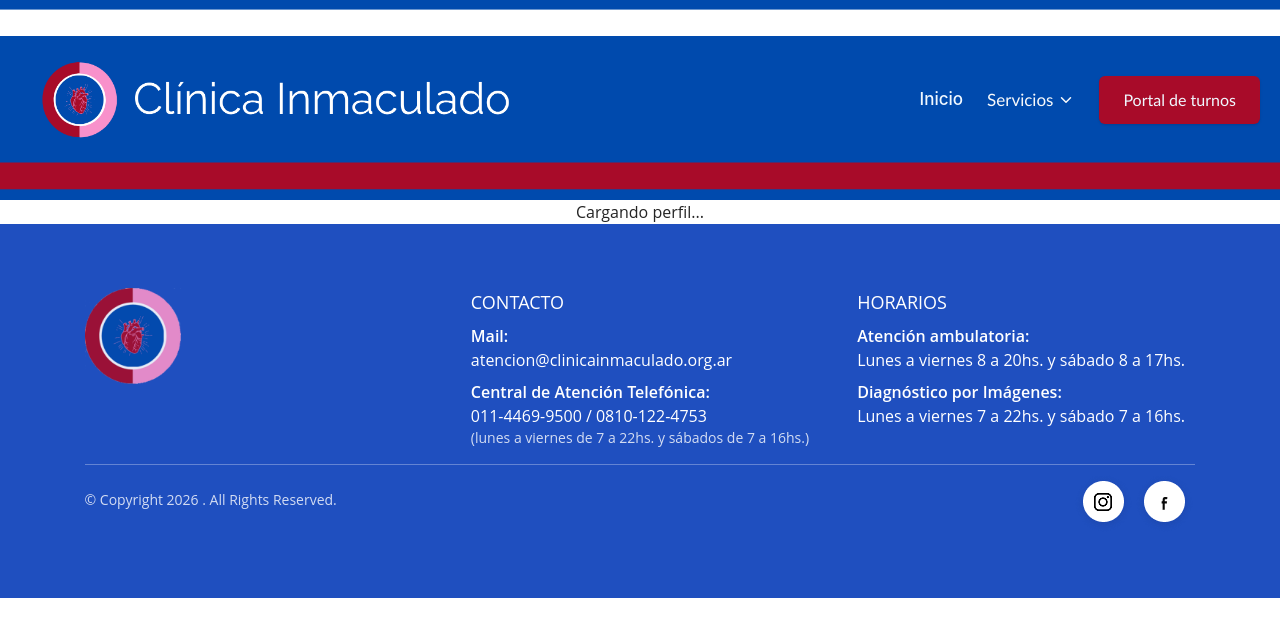
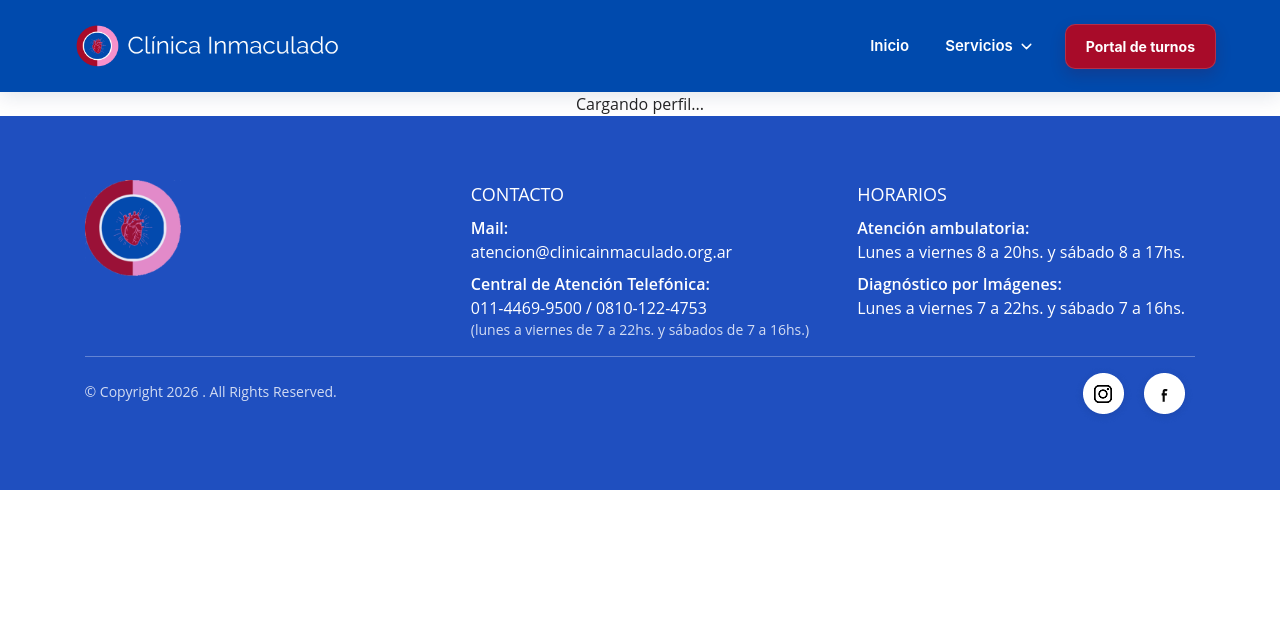
Before and after one commit to AngelaMiniello/pgestion-turnos, a React (Vite) app in the folder front/: page /profile in a window 1280 px wide. Shown: the top 636 px of the page. Built offline with nearby package versions, Linux system fonts and the light colour scheme.

Commit message:
nav changes

```diff
--- a/front/src/components/NavBar/NavBar.jsx
+++ b/front/src/components/NavBar/NavBar.jsx
@@ -1,50 +1,78 @@
-import { Link } from "react-router-dom";
+import { Link, useNavigate } from "react-router-dom";
+import { useEffect, useRef, useState } from "react";
+import { Menu, X } from "lucide-react";
 import styles from "./NavBar.module.css";
-import { useEffect, useState, useRef } from "react";
-import { useNavigate } from "react-router-dom";
 import ServicesMenu from "./ServicesMenu";
 
 function NavBar() {
-  const [ user, setUser ] = useState(null);
+  const [user, setUser] = useState(null);
+  const [isOpen, setIsOpen] = useState(false);
+
   const navigate = useNavigate();
-  const [isOpen, setIsOpen] = useState(false);
   const menuRef = useRef(null);
 
   useEffect(() => {
     const getUser = () => {
-    setUser(JSON.parse(localStorage.getItem("user")));
+      const storedUser = localStorage.getItem("user");
+
+      try {
+        setUser(storedUser ? JSON.parse(storedUser) : null);
+      } catch {
+        setUser(null);
+      }
     };
+
     getUser();
 
     window.addEventListener("userChange", getUser);
+
+    return () => {
+      window.removeEventListener("userChange", getUser);
+    };
+  }, []);
+
+  useEffect(() => {
+    const handleClickOutside = (event) => {
+      if (
+        menuRef.current &&
+        !menuRef.current.contains(event.target)
+      ) {
+        setIsOpen(false);
+      }
+    };
+
+    document.addEventListener("mousedown", handleClickOutside);
+
+    return () => {
+      document.removeEventListener(
+        "mousedown",
+        handleClickOutside
+      );
+    };
   }, []);
 
   const handleLogout = () => {
     localStorage.removeItem("user");
     setUser(null);
+    setIsOpen(false);
     navigate("/");
   };
 
-  useEffect(() => {
-  function handleClickOutside(event) {
-    if (menuRef.current && !menuRef.current.contains(event.target)) {
+  const handleNavigation = () => {
     setIsOpen(false);
-    }
-  }
-
-  document.addEventListener("mousedown", handleClickOutside);
-
-  return () => {
-    document.removeEventListener("mousedown", handleClickOutside);
   };
-}, []);
 
   return (
     <header className={styles.header}>
-      <Link to="/">
+      <div className={styles.headerInner}>
+        <Link
+          to="/"
+          className={styles.logoLink}
+          onClick={handleNavigation}
+        >
           <img
             src="/assets/img/logo.png"
-          alt="Logo"
+            alt="Clínica"
             className={styles.logo}
           />
         </Link>
@@ -52,50 +80,68 @@ function NavBar() {
         <button
           className={styles.menuButton}
           onClick={() => setIsOpen(!isOpen)}
+          aria-label={isOpen ? "Cerrar menú" : "Abrir menú"}
+          aria-expanded={isOpen}
         >
-        ☰
+          {isOpen ? <X size={25} /> : <Menu size={25} />}
         </button>
 
-      <nav>
-        <ul ref={menuRef}
+        <nav
+          ref={menuRef}
           className={`${styles.nav} ${
-    isOpen ? styles.navOpen : styles.navClosed
+            isOpen ? styles.navOpen : ""
           }`}
         >
-          <li className="cursor-pointer text-[17px] text-gray-50 hover:text-[#f891cb] font-sans"><Link to="/">Inicio</Link></li>
-          {user ?  (
+          <Link
+            to="/"
+            className={styles.navLink}
+            onClick={handleNavigation}
+          >
+            Inicio
+          </Link>
+
+          {user ? (
             <>
-              <li>
-                <Link to="/appointments">Mis turnos</Link>
-              </li>
-              <li>
-                <Link to="/profile">Mi perfil</Link>
-              </li>
-              <li>
-                <button onClick={handleLogout} className={styles.logoutButton}>Cerrar Sesión</button>
-              </li>
-            </> ) : (
+              <Link
+                to="/appointments"
+                className={styles.navLink}
+                onClick={handleNavigation}
+              >
+                Mis turnos
+              </Link>
+
+              <Link
+                to="/profile"
+                className={styles.navLink}
+                onClick={handleNavigation}
+              >
+                Mi perfil
+              </Link>
+
+              <button
+                onClick={handleLogout}
+                className={styles.logoutButton}
+              >
+                Cerrar sesión
+              </button>
+            </>
+          ) : (
             <>
-              <ServicesMenu/>
-            <li>
+              <ServicesMenu
+                closeMenu={() => setIsOpen(false)}
+              />
+
               <Link
                 to="/portal"
-              className="
-  block w-full text-center
-  rounded-md bg-[#a80b29]
-  px-4 py-2 text-sm
-  md:px-6 md:py-3 md:text-base
-  text-white font-medium shadow-sm transition
-"
+                className={styles.portalButton}
+                onClick={handleNavigation}
               >
                 Portal de turnos
               </Link>
-            </li>
-            </>)}
-        </ul>
+            </>
+          )}
         </nav>
-
-
+      </div>
     </header>
   );
 }
--- a/front/src/components/NavBar/NavBar.module.css
+++ b/front/src/components/NavBar/NavBar.module.css
@@ -1,155 +1,320 @@
 .header {
-  background-image: url("/assets/img/navBackground.png");
-  background-size: contain;
-  height: 200px;
+  position: relative;
+  z-index: 1000;
+  width: 100%;
+  min-height: 92px;
+
+  background:
+    linear-gradient(
+      90deg,
+      rgba(0, 74, 173, 0.97),
+      rgba(0, 74, 173, 0.92)
+    ),
+    url("/assets/img/navBackground.png");
+
+  background-size: cover;
+  background-position: center;
+
+  box-shadow: 0 4px 20px rgba(0, 35, 90, 0.12);
+}
+
+.headerInner {
+  width: 100%;
+  max-width: 1440px;
+  min-height: 92px;
+  margin: 0 auto;
+  padding: 0 5%;
+
   display: flex;
+  align-items: center;
   justify-content: space-between;
+
+  box-sizing: border-box;
+}
+
+.logoLink {
+  display: flex;
   align-items: center;
-  position: relative;
-  padding: 0 20px;
+  flex-shrink: 0;
 }
 
 .logo {
-  height: 100px;
-  max-width: 500px;
+  display: block;
+  width: auto;
+  height: 70px;
+  max-width: 280px;
+  object-fit: contain;
+
+  transition: transform 0.25s ease;
 }
+
+.logo:hover {
+  transform: scale(1.02);
+}
+
+/* -------------------------
+   NAVEGACIÓN
+------------------------- */
 
 .nav {
   display: flex;
-  gap: 1.5rem;
-  font-family:'Gill Sans', 'Gill Sans MT', Calibri, 'Trebuchet MS', sans-serif;
-  font-size: 1.2rem;
-  font-weight: 500;
-  list-style: none;
-  justify-content: end;
   align-items: center;
+  justify-content: flex-end;
+  gap: 8px;
+
+  font-family: "Inter", "Segoe UI", Arial, sans-serif;
 }
 
-.nav a {
+.navLink {
+  position: relative;
+
+  display: flex;
+  align-items: center;
+
+  padding: 10px 14px;
+
+  color: #ffffff;
   text-decoration: none;
-  color: aliceblue;
+
+  font-size: 15px;
+  font-weight: 600;
+
+  border-radius: 10px;
+
+  transition:
+    background-color 0.25s ease,
+    color 0.25s ease;
 }
 
-.nav a:hover {
-  color: #f891cb;
+.navLink:hover {
+  color: #ffffff;
+  background-color: rgba(255, 255, 255, 0.12);
 }
 
-.logoutButton {
-  background-color: #a80b29;
-  color: white;
-  border: none;
-  padding: 10px 20px;
-  border-radius: 5px;
-  cursor: pointer;
-  font-size: 1rem;
+/* -------------------------
+   PORTAL
+------------------------- */
+
+.portalButton {
+  display: flex;
+  align-items: center;
+  justify-content: center;
+
+  margin-left: 8px;
+  padding: 11px 20px;
+
+  color: #ffffff;
+  background: #a80b29;
+
+  border: 1px solid rgba(255, 255, 255, 0.15);
+  border-radius: 10px;
+
+  text-decoration: none;
+
+  font-size: 14px;
+  font-weight: 700;
+
+  box-shadow: 0 6px 15px rgba(90, 0, 20, 0.18);
+
+  transition:
+    transform 0.25s ease,
+    background-color 0.25s ease,
+    box-shadow 0.25s ease;
 }
 
-i {
-  height: 30px;
-  width: 30px;
-  cursor: pointer;
-  color: aliceblue;
+.portalButton:hover {
+  color: #ffffff;
+  background: #920923;
+  transform: translateY(-2px);
+  box-shadow: 0 9px 20px rgba(90, 0, 20, 0.25);
 }
 
-/* BOTÓN HAMBURGUESA (oculto en desktop) */
+/* -------------------------
+   LOGOUT
+------------------------- */
+
+.logoutButton {
+  margin-left: 8px;
+  padding: 10px 16px;
+
+  color: #ffffff;
+  background: rgba(168, 11, 41, 0.95);
+
+  border: 1px solid rgba(255, 255, 255, 0.12);
+  border-radius: 10px;
+
+  cursor: pointer;
+
+  font-family: inherit;
+  font-size: 14px;
+  font-weight: 600;
+
+  transition:
+    transform 0.25s ease,
+    background-color 0.25s ease;
+}
+
+.logoutButton:hover {
+  background: #920923;
+  transform: translateY(-2px);
+}
+
+/* -------------------------
+   HAMBURGUESA
+------------------------- */
+
 .menuButton {
   display: none;
-  font-size: 1.8rem;
-  background: none;
-  border: none;
-  color: white;
+
+  width: 44px;
+  height: 44px;
+
+  align-items: center;
+  justify-content: center;
+
+  color: #ffffff;
+  background: rgba(255, 255, 255, 0.1);
+
+  border: 1px solid rgba(255, 255, 255, 0.2);
+  border-radius: 10px;
+
   cursor: pointer;
-  margin-right: 20px;
+
+  transition:
+    background-color 0.25s ease,
+    transform 0.25s ease;
 }
 
-/* ===== MOBILE ===== */
-@media (max-width: 768px) {
-  .header {
-  background-image: url("/assets/img/navBackground.png");
-  background-size: contain;
-  height: 80px;
-  display: flex;
-  justify-content: flex-start;
-  align-items: center;
+.menuButton:hover {
+  background: rgba(255, 255, 255, 0.18);
 }
 
-  /* mostrar botón */
-  .menuButton {
-    display: block;
-    font-size: 1rem;
-    align-items: end;
-    margin: 0%;
-    margin-left: auto;
-    margin-right: 10px;
+.menuButton:active {
+  transform: scale(0.95);
+}
+
+/* -------------------------
+   TABLET
+------------------------- */
+
+@media (max-width: 1024px) {
+  .header,
+  .headerInner {
+    min-height: 82px;
   }
 
-  /* menu cerrado */
-  .navClosed {
-    display: none;
+  .headerInner {
+    padding: 0 4%;
   }
 
-  /* menu abierto */
-  .navOpen {
+  .logo {
+    height: 62px;
+    max-width: 240px;
+  }
+
+  .nav {
+    gap: 3px;
+  }
+
+  .navLink {
+    padding: 9px 10px;
+    font-size: 14px;
+  }
+
+  .portalButton {
+    padding: 10px 14px;
+    font-size: 13px;
+  }
+}
+
+/* -------------------------
+   MOBILE
+------------------------- */
+
+@media (max-width: 768px) {
+  .header,
+  .headerInner {
+    min-height: 76px;
+  }
+
+  .headerInner {
+    padding: 0 18px;
+  }
+
+  .logo {
+    height: 52px;
+    max-width: 210px;
+  }
+
+  .menuButton {
     display: flex;
-    flex-direction: column;
+  }
+
+  .nav {
     position: absolute;
     top: 100%;
     right: 0;
-    width: 60%;
-    align-items: flex-start;
 
-    background-color: #004aad;
-    backdrop-filter: blur(4px);
+    width: min(320px, 88vw);
 
-    padding: 20px;
-    gap: 1.3rem;
-    z-index: 999;
-    border-radius: 0 0 8px 8px;
+    display: none;
+    flex-direction: column;
+    align-items: stretch;
+
+    padding: 14px;
+
+    background: rgba(0, 74, 173, 0.98);
+    backdrop-filter: blur(12px);
+
+    border-radius: 0 0 0 18px;
+
+    box-shadow: -8px 12px 30px rgba(0, 30, 80, 0.2);
+
+    animation: menuOpen 0.2s ease;
   }
 
-    .navOpen li {
-    width: 100%; /* 👈 estabiliza todo */
-    font-size: 0.9rem;
+  .navOpen {
+    display: flex;
   }
 
-  .navOpen a {
-  display: block;
-  width: 100%;
-}
+  .navLink {
+    width: 100%;
+    box-sizing: border-box;
 
-  /* achicar logo */
-  .logo {
-    height: 50px;
+    padding: 13px 14px;
+
+    font-size: 15px;
+  }
+
+  .portalButton {
+    width: 100%;
+    box-sizing: border-box;
+
+    margin: 6px 0 0;
+
+    padding: 13px;
+  }
+
+  .logoutButton {
+    width: 100%;
+    margin: 4px 0 0;
+
+    padding: 13px;
   }
 }
 
-@media (min-width: 769px) and (max-width: 1024px) {
-  .header {
-    padding: 0 20px;
-    height: 120px;
+/* -------------------------
+   ANIMACIÓN
+------------------------- */
+
+@keyframes menuOpen {
+  from {
+    opacity: 0;
+    transform: translateY(-8px);
   }
 
-  .logo {
-    height: 70px;
-  }
-
-  .nav {
-    gap: 1rem;
-    font-size: 2rem;
-  }
-
-  .nav li {
-    display: flex;
-    align-items: center;
-  }
-
-  .nav a {
-    padding: 8px 12px;
-    font-size: 0.9rem;
-  }
-
-  /* botón hamburguesa NO se usa en tablet */
-  .menuButton {
-    display: none;
+  to {
+    opacity: 1;
+    transform: translateY(0);
   }
 }
--- /dev/null
+++ b/front/src/components/NavBar/ServicesMenu.module.css
@@ -0,0 +1,109 @@
+.services {
+    position: relative;
+}
+
+.servicesButton {
+    display: flex;
+    align-items: center;
+    gap: 5px;
+    padding: 10px 14px;
+    color: #ffffff;
+    background: transparent;
+    border: none;
+    border-radius: 10px;
+    cursor: pointer;
+    font-family: inherit;
+    font-size: 15px;
+    font-weight: 600;
+    transition: background-color 0.25s ease, color 0.25s ease;
+}
+
+.servicesButton:hover {
+    background: rgba(255, 255, 255, 0.12);
+}
+
+.chevron {
+    transition: transform 0.25s ease;
+}
+
+.chevronOpen {
+    transform: rotate(180deg);
+}
+
+/* ------------------------- DROPDOWN ------------------------- */
+.dropdown {
+    position: absolute;
+    top: calc(100% + 10px);
+    left: 0;
+    width: 230px;
+    padding: 8px;
+    background: #ffffff;
+    border: 1px solid #e6edf7;
+    border-radius: 14px;
+    box-shadow: 0 15px 35px rgba(0, 40, 100, 0.18);
+    animation: dropdownOpen 0.2s ease;
+}
+
+.dropdownLink {
+    display: block;
+    padding: 12px 14px;
+    color: #40516a;
+    text-decoration: none;
+    border-radius: 9px;
+    font-family: "Inter", "Segoe UI", Arial, sans-serif;
+    font-size: 14px;
+    font-weight: 600;
+    transition: background-color 0.2s ease, color 0.2s ease, transform 0.2s ease;
+}
+
+.dropdownLink:hover {
+    color: #004aad;
+    background: #edf5ff;
+    transform: translateX(2px);
+}
+
+@keyframes dropdownOpen {
+    from {
+        opacity: 0;
+        transform: translateY(-6px);
+    } to {
+        opacity: 1;
+        transform: translateY(0);
+    }
+}
+
+/* ------------------------- MOBILE ------------------------- */
+@media (max-width: 768px) {
+    .services {
+        width: 100%;
+    }
+
+    .servicesButton {
+        width: 100%;
+        justify-content: space-between;
+        padding: 13px 14px;
+    }
+
+    .dropdown {
+        position: static;
+        width: 100%;
+        box-sizing: border-box;
+        margin-top: 4px;
+        padding: 5px;
+        background: rgba(255, 255, 255, 0.08);
+        border: none;
+        border-radius: 10px;
+        box-shadow: none;
+    }
+
+    .dropdownLink {
+        padding: 11px 14px;
+        color: #ffffff;
+        font-size: 14px;
+    }
+
+    .dropdownLink:hover {
+        color: #ffffff;
+        background: rgba(255, 255, 255, 0.1);
+    }
+}
--- a/front/src/components/NavBar/ServicesMenu.tsx
+++ b/front/src/components/NavBar/ServicesMenu.tsx
@@ -1,50 +1,55 @@
 import { useState } from "react";
+import { Link } from "react-router-dom";
 import { ChevronDown } from "lucide-react";
+import styles from "./ServicesMenu.module.css";
 
-function ServicesMenu() {
+interface ServicesMenuProps {
+  closeMenu?: () => void;
+}
+
+function ServicesMenu({ closeMenu }: ServicesMenuProps) {
   const [open, setOpen] = useState(false);
 
+  const handleToggle = () => {
+    setOpen((prev) => !prev);
+  };
+
+  const handleNavigation = () => {
+    setOpen(false);
+    closeMenu?.();
+  };
+
   return (
-    <li
-      className="relative flex flex-col md:flex-row md:items-center items-start"
-      onMouseEnter={() => window.innerWidth >= 768 && setOpen(true)}
-      onMouseLeave={() => window.innerWidth >= 768 && setOpen(false)}
+    <div
+      className={styles.services}
+      onMouseEnter={() => setOpen(true)}
+      onMouseLeave={() => setOpen(false)}
     >
-      <div
-        onClick={() => setOpen(!open)}
- className="flex items-center gap-1 w-full md:w-auto
-  text-[17px] lg:text-[0.9rem] xl:text-[17px]
-  text-gray-50 hover:text-[#f891cb]"
+
+      <button
+        type="button"
+        className={styles.servicesButton}
+        onClick={handleToggle}
+        aria-expanded={open}
       >
         Servicios
-        <ChevronDown className="w-[18px] h-[18px] lg:w-4 lg:h-4 xl:w-[18px] xl:h-[18px]" />
-      </div>
+
+        <ChevronDown
+          size={17}
+          className={`${styles.chevron} ${ open ? styles.chevronOpen : "" }`}
+        />
+
+      </button>
 
       {/* Dropdown */}
       {open && (
-        <div
-  className={`
-    ${open ? "block" : "hidden"}
-
-   relative w-full ml-2 mt-2
-
-    md:absolute md:left-0 md:top-full md:mt-3 md:w-52
-
-    bg-[#004aad] py-2 md:py-3
-  `}
->
-          <a href="/specialties" className="block py-2 text-gray-50 text-sm md:px-4 md:py-3 md:text-base">
-            Especialidades
-          </a>
-           <a href="/studies" className="block py-2 text-gray-50 text-sm md:px-4 md:py-3 md:text-base">
-            Estudios y Prácticas
-          </a>
-           <a href="/coberturas" className="block py-2 text-gray-50 text-sm md:px-4 md:py-3 md:text-base">
-            Coberturas Médicas
-          </a>
+        <div className={styles.dropdown}>
+          <Link to="/specialties" className={styles.dropdownLink} onClick={handleNavigation} > Especialidades </Link>
+          <Link to="/studies" className={styles.dropdownLink} onClick={handleNavigation} > Estudios y Prácticas </Link>
+          <Link to="/coberturas" className={styles.dropdownLink} onClick={handleNavigation} > Coberturas Médicas </Link>
         </div>
-      )}
-    </li>
+       )}
+    </div>
   );
 }
 
```
Lines whose indentation alone changed are shown as unchanged.
